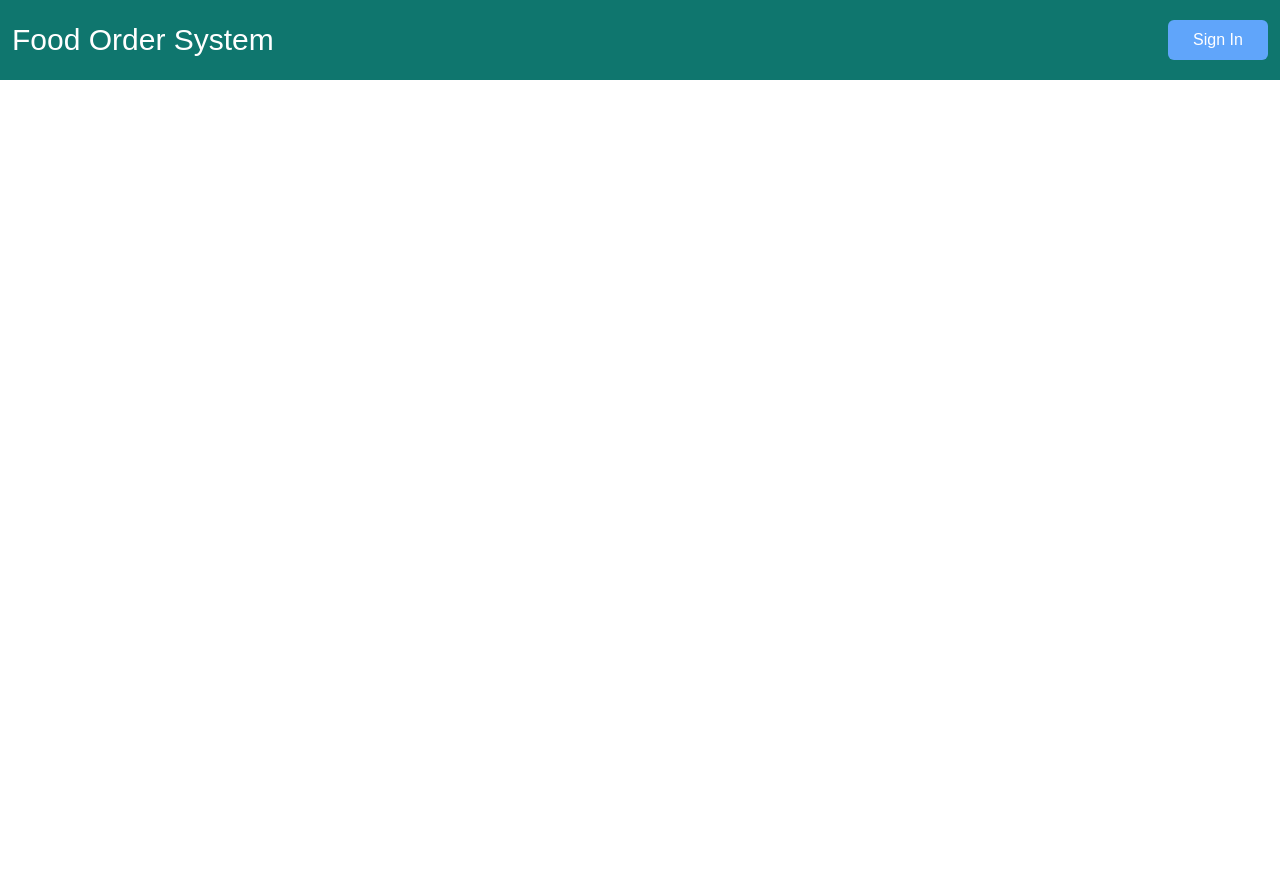
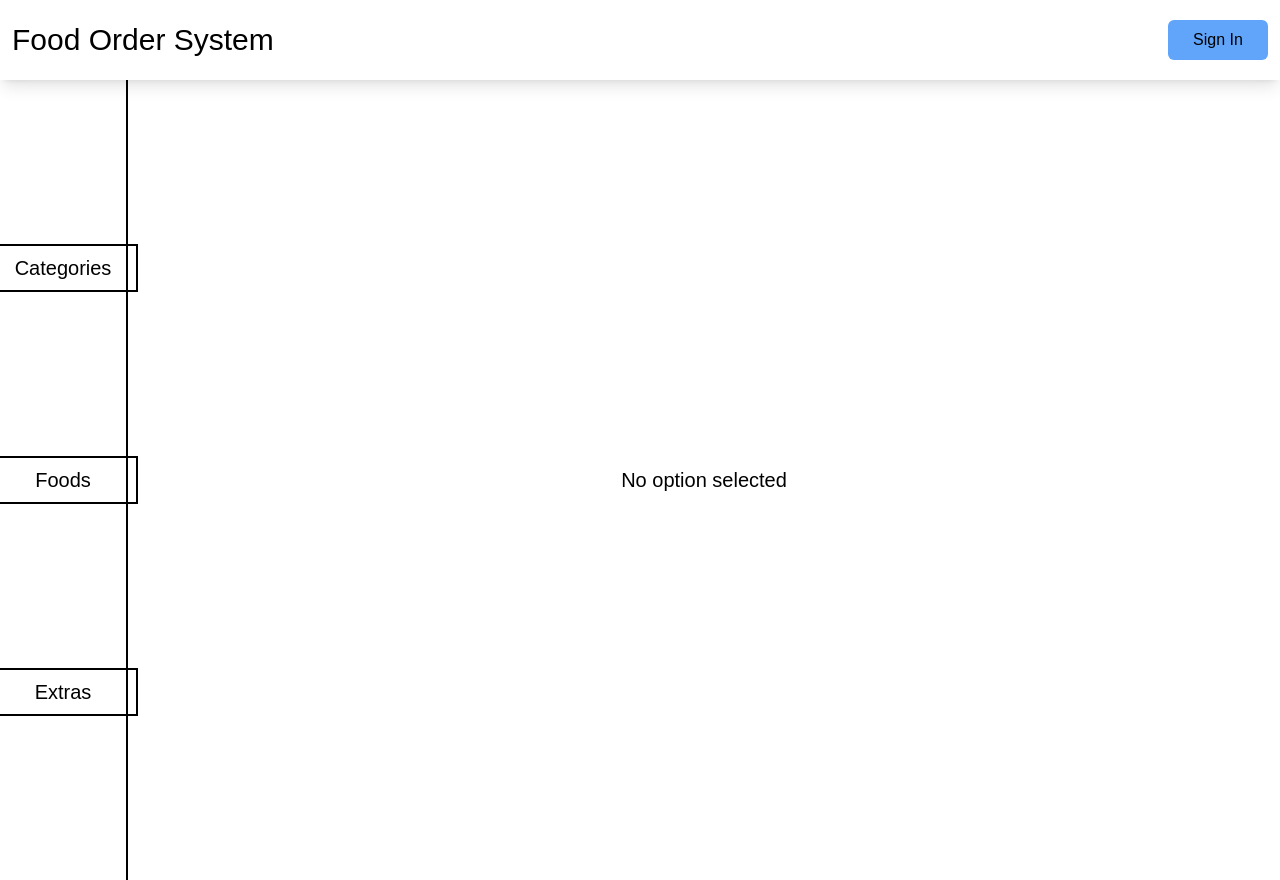
Before and after one commit to VahapCanDongel/food-order-system, a Next.js app: page /dashboard in a window 1280 px wide. Before the commit the page ends 800 px from the top, so only its background shows below. Built offline with nearby package versions, Linux system fonts and the light colour scheme; no server answers.

Commit message:
adding dashboard, with comp visibility

```diff
--- /dev/null
+++ b/components/Categories.js
@@ -0,0 +1,3 @@
+export default function Categories() {
+  return <div>Categories</div>;
+}
--- /dev/null
+++ b/components/Extras.js
@@ -0,0 +1,3 @@
+export default function Extras() {
+  return <div>Extras</div>;
+}
--- /dev/null
+++ b/components/Foods.js
@@ -0,0 +1,3 @@
+export default function Foods() {
+  return <div>Foods</div>;
+}
--- a/components/Nav.js
+++ b/components/Nav.js
@@ -9,17 +9,17 @@ export default function Navigation() {
 
   return (
     <div>
-      <div className="w-full h-[80px] bg-teal-700 flex justify-between items-center p-3">
+      <div className="w-full h-[80px] shadow-lg flex justify-between items-center p-3">
         <Link href="/" className="flex justify-center items-center gap-8">
-          <button className="text-white text-3xl">Food Order System</button>
+          <button className="text-black text-3xl">Food Order System</button>
           {user && (
-            <div className="flex text-white">
+            <div className="flex text-black">
               <div>Welcome {user.displayName}</div>
             </div>
           )}
         </Link>
 
-        <ul className="flex gap-4 text-white">
+        <ul className="flex gap-4 text-black">
           {user ? (
             <div className="flex gap-4">
               <Link
--- a/pages/dashboard.js
+++ b/pages/dashboard.js
@@ -1,3 +1,71 @@
+import Categories from "@/components/Categories";
+import Extras from "@/components/Extras";
+import Foods from "@/components/Foods";
+import { useState } from "react";
+
 export default function Dashboard() {
-  return <div></div>;
+  const [category_visbility, setCategoryVisibility] = useState(false);
+  const [food_visbility, setFoodVisibility] = useState(false);
+  const [extra_visbility, setExtraVisibility] = useState(false);
+
+  const categoriesClick = () => {
+    setCategoryVisibility(true);
+    setExtraVisibility(false);
+    setFoodVisibility(false);
+    console.log(category_visbility, food_visbility, extra_visbility);
+  };
+  const foodsClick = () => {
+    setCategoryVisibility(false);
+    setExtraVisibility(false);
+    setFoodVisibility(true);
+  };
+  const extrasClick = () => {
+    setCategoryVisibility(false);
+    setExtraVisibility(true);
+    setFoodVisibility(false);
+  };
+
+  return (
+    <div className="w-full h-screen flex">
+      {/* Navigation */}
+      <div className="flex flex-col w-[10%] h-full  border-r-[2px] border-black justify-evenly items-center">
+        <button
+          className="text-xl border-[2px] border-black p-2 w-[150px] text-center"
+          onClick={categoriesClick}
+        >
+          Categories
+        </button>
+        <button
+          className="text-xl border-[2px] border-black p-2 w-[150px] text-center"
+          onClick={foodsClick}
+        >
+          Foods
+        </button>
+        <button
+          className="text-xl border-[2px] border-black p-2 w-[150px] text-center"
+          onClick={extrasClick}
+        >
+          Extras
+        </button>
+      </div>
+
+      {category_visbility && <Categories />}
+      {food_visbility && <Foods />}
+      {extra_visbility && <Extras />}
+
+      {(() => {
+        if (
+          category_visbility == false &&
+          food_visbility == false &&
+          extra_visbility == false
+        ) {
+          return (
+            <div className="w-full h-full flex justify-center items-center text-xl">
+              No option selected
+            </div>
+          );
+        }
+      })()}
+    </div>
+  );
 }
```
